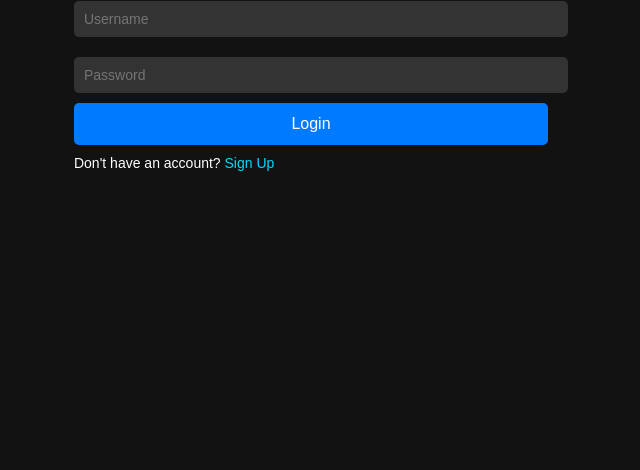
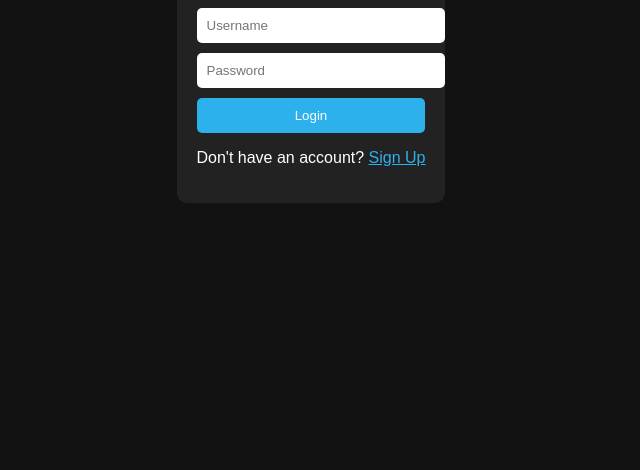
Before and after one commit to 5kylinee/forum.lesluzidogon, a plain HTML site: page index.html in a window 1280 px wide. Shown: the part 346-816 px from the top of the page, without its empty margins (329-969 px from the left). Drawn offline with Linux system fonts and the light colour scheme.

Commit message:
Update styles.css

```diff
--- a/styles.css
+++ b/styles.css
@@ -1,65 +1,40 @@
-/* General styles */
 body {
     font-family: Arial, sans-serif;
-    background-color: #121212; /* Dark background */
+    background-color: #121212;
     color: white;
     display: flex;
     justify-content: center;
     align-items: center;
     height: 100vh;
-    margin: 0;
+    flex-direction: column;
 }
 
-/* Container for the form */
-.container {
-    background: #1e1e1e; /* Slightly lighter dark background */
-    padding: 25px;
+.form-container {
+    background: #222;
+    padding: 20px;
     border-radius: 10px;
     text-align: center;
-    box-shadow: 0px 4px 10px rgba(0, 0, 0, 0.3);
-    width: 300px;
 }
 
-/* Input fields */
 input {
+    display: block;
     width: 100%;
     padding: 10px;
     margin: 10px 0;
     border: none;
     border-radius: 5px;
-    background: #333;
-    color: white;
-    font-size: 14px;
 }
 
-/* Button */
 button {
+    background: #2DB1ED;
+    color: white;
+    border: none;
+    padding: 10px;
+    cursor: pointer;
     width: 100%;
-    padding: 12px;
-    background: #007bff;
-    border: none;
-    color: white;
-    font-size: 16px;
     border-radius: 5px;
-    cursor: pointer;
-    transition: 0.3s;
-}
-
-button:hover {
-    background: #0056b3;
-}
-
-/* Login link */
-p {
-    margin-top: 10px;
-    font-size: 14px;
 }
 
 a {
-    color: #00d9ff;
-    text-decoration: none;
+    color: #2DB1ED;
 }
-
-a:hover {
-    text-decoration: underline;
-}
```
